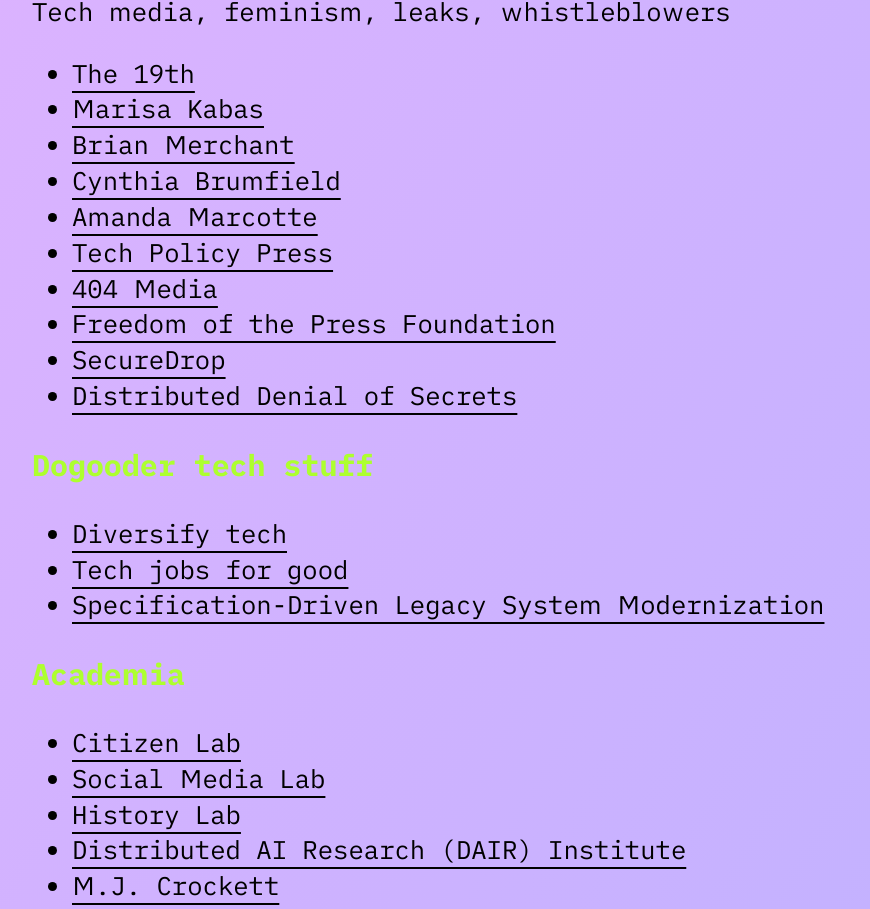
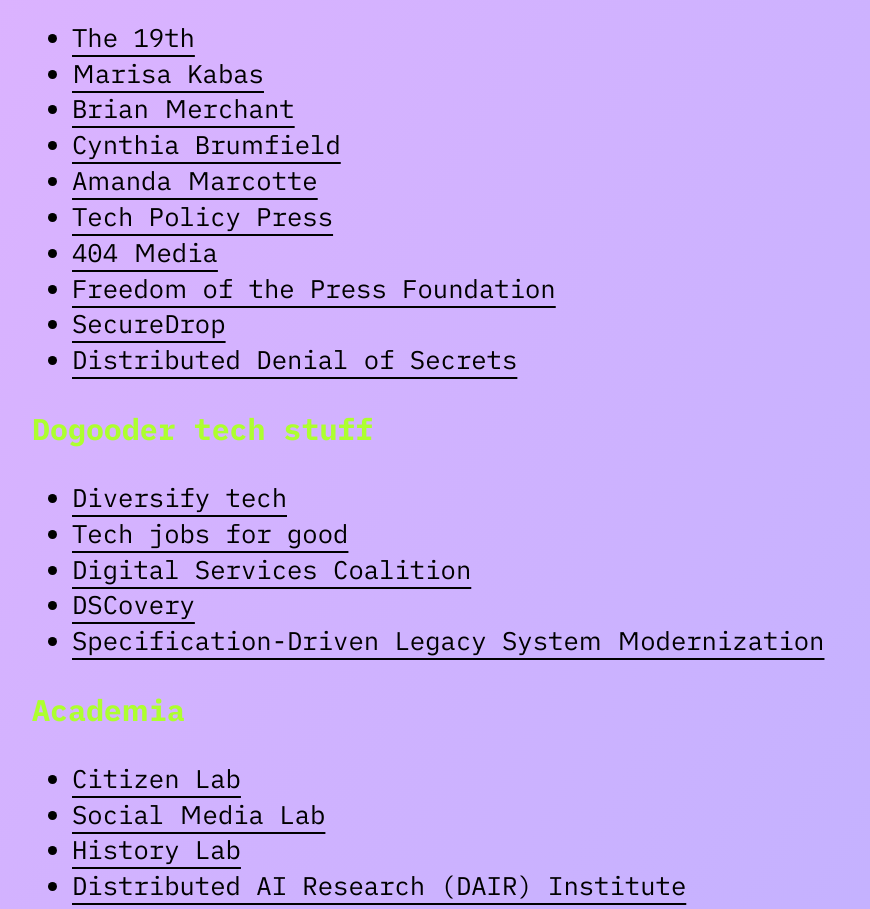
Before and after one commit to jskinne3/portfolio, an Eleventy site: page links.md in a window 1280 px wide. Shown: the part 3198-4107 px from the top of the page, without its empty margins (143-1013 px from the left). Built offline with nearby package versions, Linux system fonts and the light colour scheme; Eleventy itself is replaced by a stand-in of ours; files that its build step writes are made by us from their sources.

Commit message:
Add two gov tech job boards

```diff
--- a/links.md
+++ b/links.md
@@ -45,7 +45,6 @@ I mostly don't know these people but I read their words when I need a break from
 * [Rebecca Watson](https://skepchick.org/)
 * [Seth Larson](https://sethmlarson.dev/)
 * [Anil Dash](https://www.anildash.com/)
-* [Cory Doctorow](https://pluralistic.net/)
 * [Rach Smith](https://rachsmith.com/)
 * [Vlad-Stefan Harbuz](https://vlad.website/)
 * [Seirdy](https://seirdy.one/)
@@ -105,6 +104,8 @@ Tech media, feminism, leaks, whistleblowers
 
 * [Diversify tech](https://newsletter.diversifytech.com/)
 * [Tech jobs for good](https://techjobsforgood.com/)
+* [Digital Services Coalition](https://digitalservicescoalition.org/)
+* [DSCovery](https://dscovery.fly.dev/)
 * [Specification-Driven Legacy System Modernization](https://spec-ops.ai/)
 
 ### Academia
@@ -120,6 +121,7 @@ Tech media, feminism, leaks, whistleblowers
 * [Don Moynihan](https://donmoynihan.substack.com/)
 * [Matt Stoller](https://www.thebignewsletter.com/)
 * [Worse on Purpose](https://www.worseonpurpose.com/)
+* [Cory Doctorow](https://pluralistic.net/)
 
 ## Resources by region
 
```
